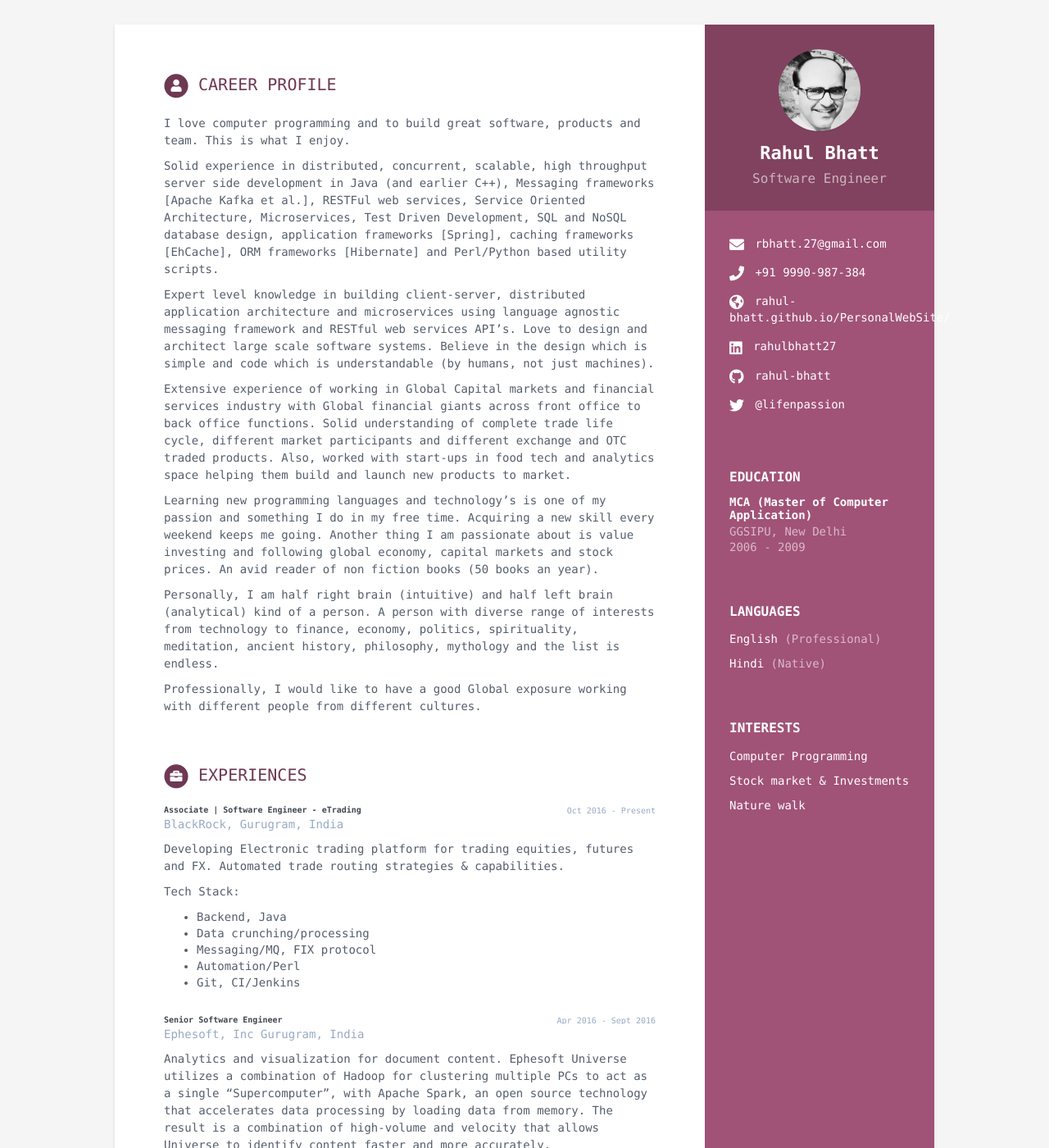
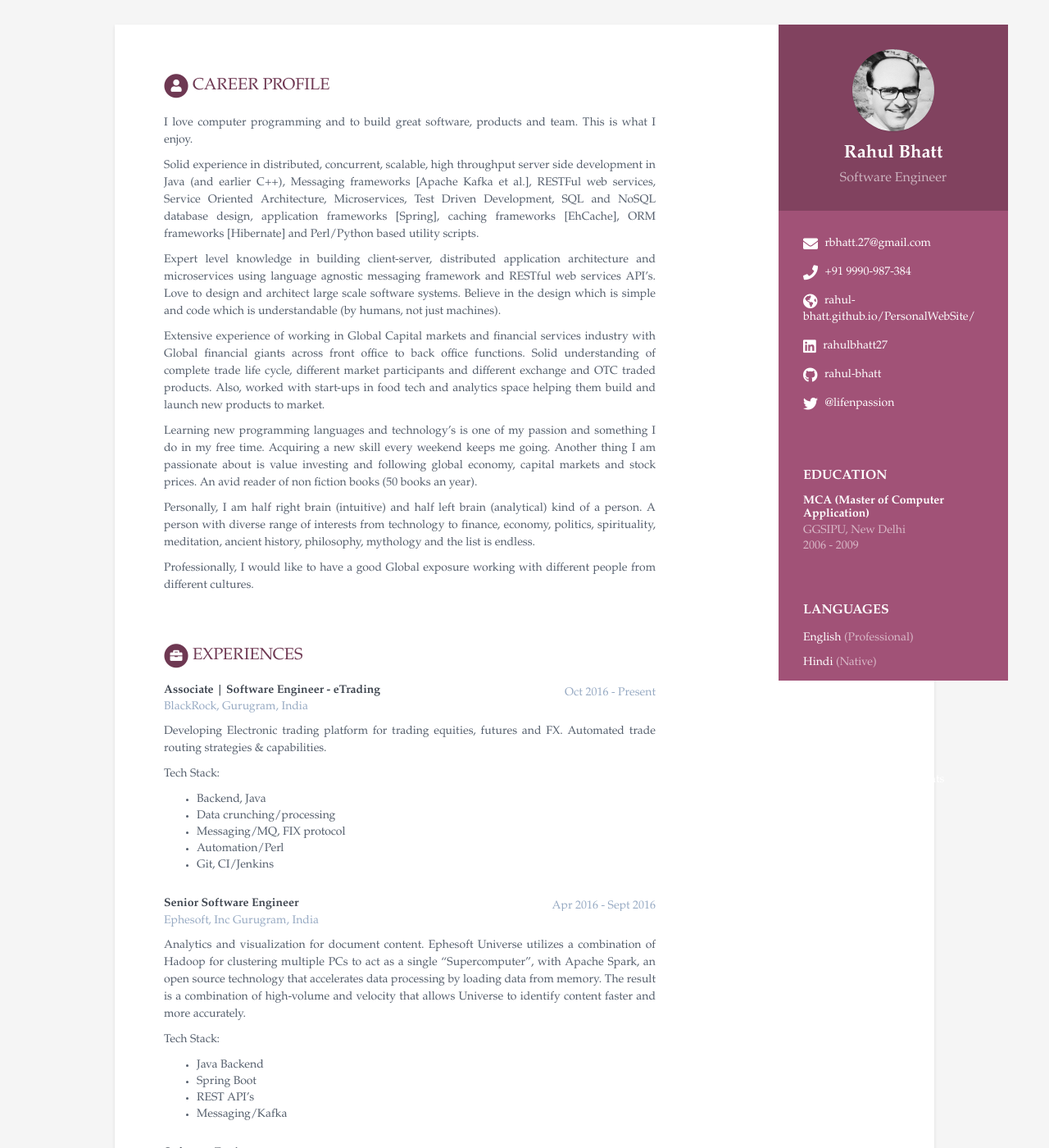
Before and after one commit to rahul-bhatt/online-cv, a Jekyll site: the page built from index.html, in a window 1280 px wide and 1400 px high. Shown: the whole window at 82% size. Built offline with Jekyll 4.4.1, drawn with Linux system fonts in a browser that asks for light colours.

Commit message:
profile update

```diff
--- a/_sass/_base.scss
+++ b/_sass/_base.scss
@@ -1,6 +1,6 @@
 /* ======= Base ======= */
 body {
-    font-family: "Lucida Console", Monaco, monospace;
+    font-family: "Palatino Linotype", "Book Antiqua", Palatino, serif;
     color: $text-color-secondary;
     background: $smoky-white;
     font-size: 14px;
@@ -38,10 +38,11 @@ p {
 
 .sidebar-wrapper {
     background: $theme-color;
-    position: absolute;
+    position: fixed;
+    margin-right: 50px;
     right: 0;
     width: 280px;
-    height: 100%;
+    height: 25%;
     min-height: 800px;
     color: #fff;
     a {
@@ -157,6 +158,7 @@ p {
     background: #fff;
     padding: 60px;
     padding-right: 340px;
+    text-align: justify;
     .section-title {
         text-transform: uppercase;
         font-size: 20px;
@@ -182,23 +184,22 @@ p {
     }
     .job-title, .degree {
         color: $text-color;
-        font-size: 10px;
+        font-size: 14px;
         margin-top: 0;
         margin-bottom: 0;
         font-weight: bold;
+    }
+    .company, .university {
+        margin-bottom: 10px;
+        color: $text-grey;
     }
     .time {
         position: absolute;
         right: 0;
         top: 0;
         color: $text-grey;
-        font-size: 10px;
+        font-size: 14px;
     }
-    .company, .university {
-        margin-bottom: 10px;
-        color: $text-grey;
-    }
-
     .project-title {
         font-size: 16px;
         font-weight: 400;
@@ -240,6 +241,7 @@ p {
     .item {
         margin-bottom: 15px;
         overflow: hidden;
+        text-align: left
     }
     .level-title {
         font-size: 14px;
```
